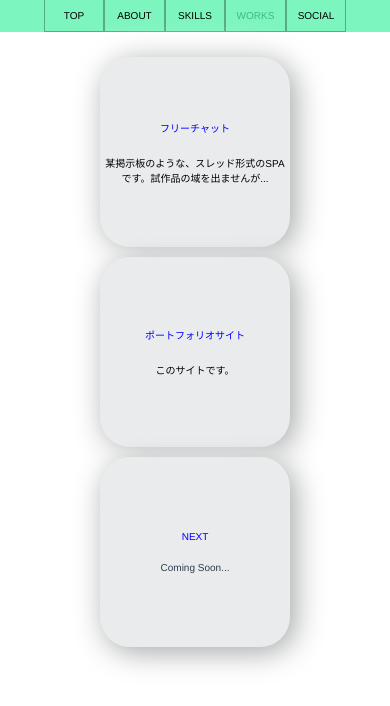
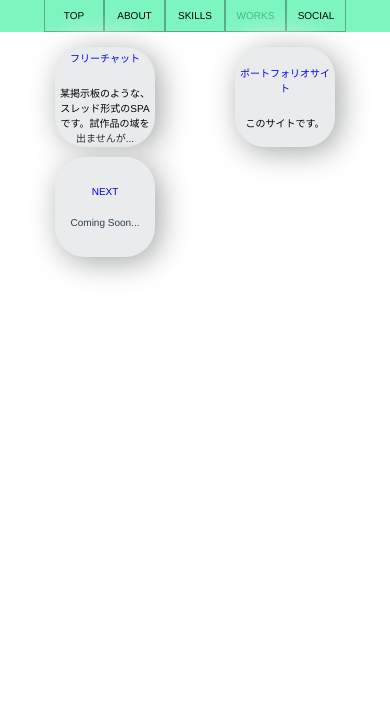
Before and after one commit to noritama73/noritama73.github.io, a Vue app in the folder myPortfolio/: page /#/works in a window 390 px wide. Shown: the top 706 px of the page. Built offline with nearby package versions, Linux system fonts and the light colour scheme.

Commit message:
0926 スタイルの軽微な修正

```diff
--- a/myPortfolio/src/views/Skills.vue
+++ b/myPortfolio/src/views/Skills.vue
@@ -15,6 +15,10 @@
         <dd>{{ item.caption }}</dd>
       </div>
     </dl>
+    <h2>Next comes...</h2>
+    <div v-for="(item, index) in interests" :key="index">
+      <div>{{ item }}</div>
+    </div>
   </div>
 </template>
 
@@ -47,8 +51,15 @@ export default {
           name: "Vue.js",
           progress: 3,
           caption: "このサイトもVueで作成しています。"
+        },
+        {
+          id: 5,
+          name: "CSS",
+          progress: 2,
+          caption: "製作を進めれば進めるほど、分からないことが出てきます。"
         }
-      ]
+      ],
+      interests: ["Docker", "AWS", "GO", "Rust", "flutter", "tailwind CSS"]
     };
   }
 };
--- a/myPortfolio/src/views/Social.vue
+++ b/myPortfolio/src/views/Social.vue
@@ -35,6 +35,7 @@ export default {
   margin: 20px;
   display: flex;
   flex-wrap: wrap;
+  justify-content: center;
 }
 .content {
   border-radius: 30px;
--- a/myPortfolio/src/views/Works.vue
+++ b/myPortfolio/src/views/Works.vue
@@ -1,10 +1,10 @@
 <template>
   <div class="works page">
-    <div  v-for="item in work_contents" :key="item.id">
+    <div v-for="item in work_contents" :key="item.id">
       <a :href="item.link" target="_blank" rel="nooopener noreferrer">
         <div class="content">
-          <p class="title">{{item.title}}</p>
-          <p class="caption">{{item.caption}}</p>
+          <p class="title">{{ item.title }}</p>
+          <p class="caption">{{ item.caption }}</p>
         </div>
       </a>
     </div>
@@ -57,7 +57,7 @@ export default {
   margin: 5px;
   padding: 5px;
 }
-.content:hover{
+.content:hover {
   opacity: 0.8;
 }
 p.title {
@@ -69,4 +69,16 @@ a:active {
   color: black;
   text-decoration: none;
 }
+
+@media screen and (max-width: 426px) {
+  .works {
+    margin: 10px 0;
+    justify-content: space-between;
+  }
+
+  .content {
+    width: 90px;
+    height: 90px;
+  }
+}
 </style>
```
Also changed, not shown: 5 other files (tests, documents, lock files or other folders).
